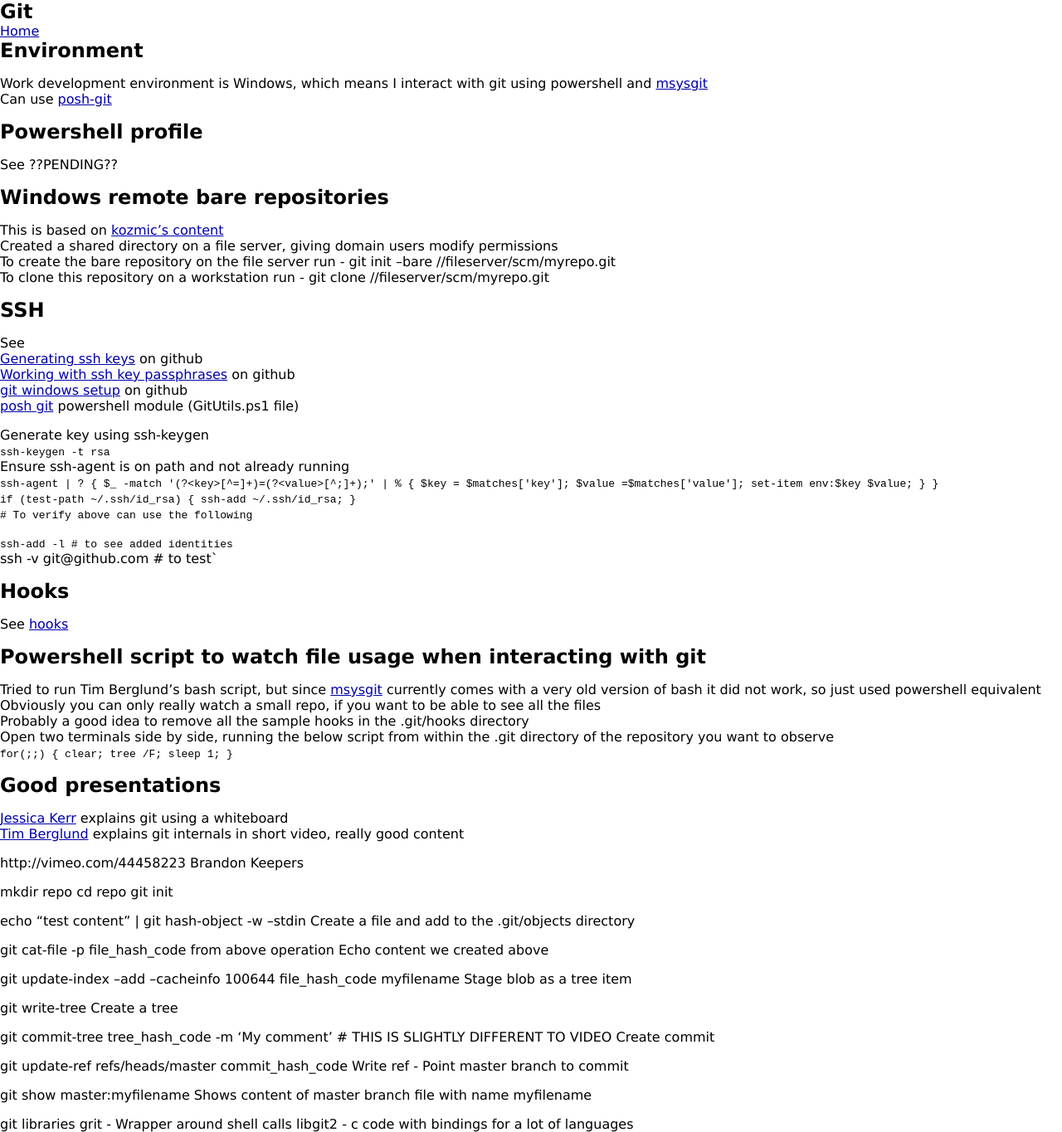
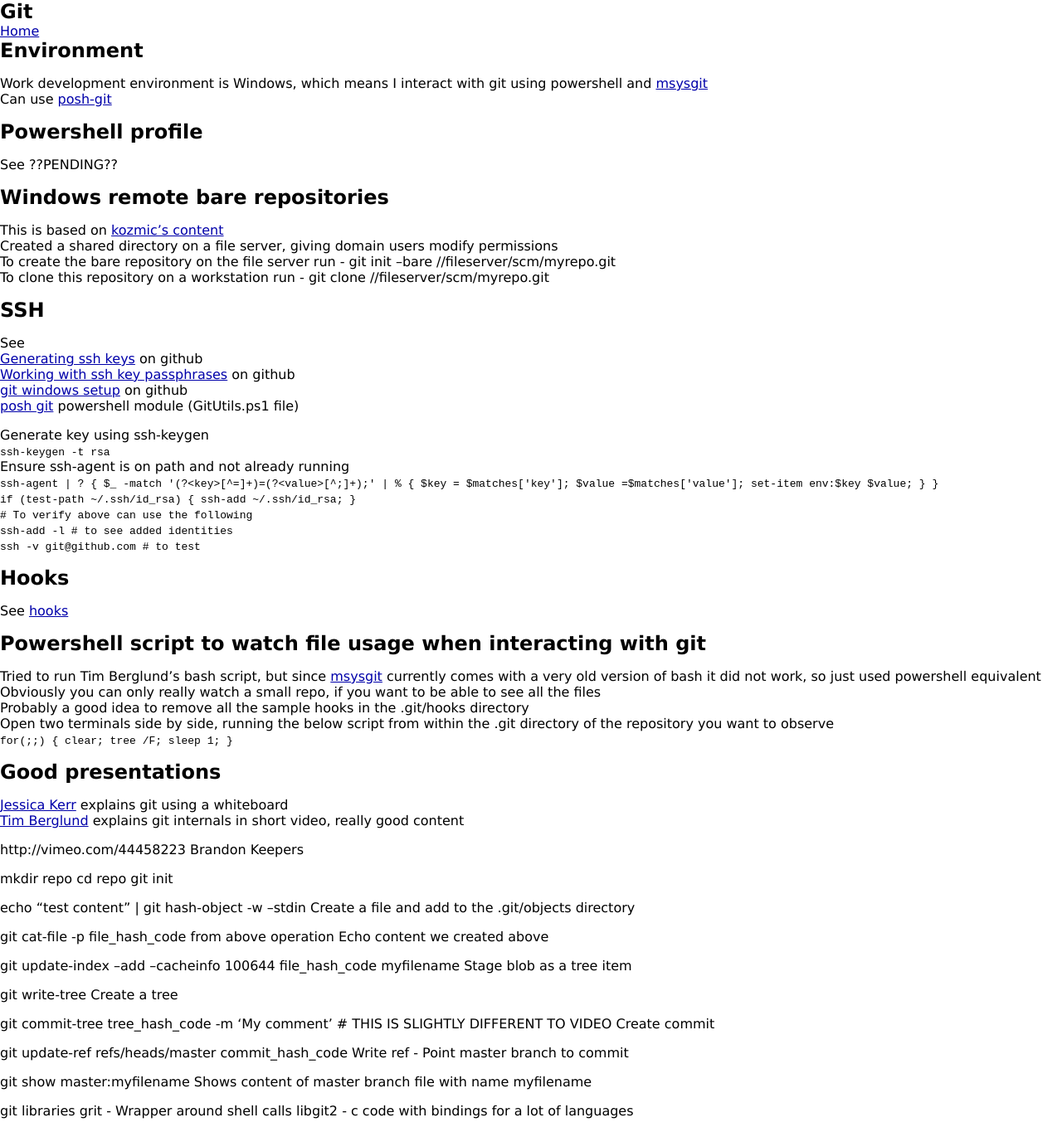
Before and after one commit to pmcgrath/pmcgrath.github.com, a Jekyll site: the page built from _posts/2012-10-14-git.md, in a window 1280 px wide. Shown: the whole page at 83% size. Built offline with Jekyll 4.4.1, drawn with Linux system fonts in a browser that asks for light colours.

```diff
--- a/_posts/2012-10-14-git.md
+++ b/_posts/2012-10-14-git.md
@@ -37,10 +37,8 @@ Ensure ssh-agent is on path and not already running
 `ssh-agent | ? { $_ -match '(?<key>[^=]+)=(?<value>[^;]+);' | % { $key = $matches['key']; $value =$matches['value']; set-item env:$key $value; } }`
 `if (test-path ~/.ssh/id_rsa) { ssh-add ~/.ssh/id_rsa; }`
 `# To verify above can use the following`
-
-
 `ssh-add -l 			# to see added identities`
-ssh -v git@github.com 	# to test`
+`ssh -v git@github.com 	# to test`
 
 
 Hooks
```
